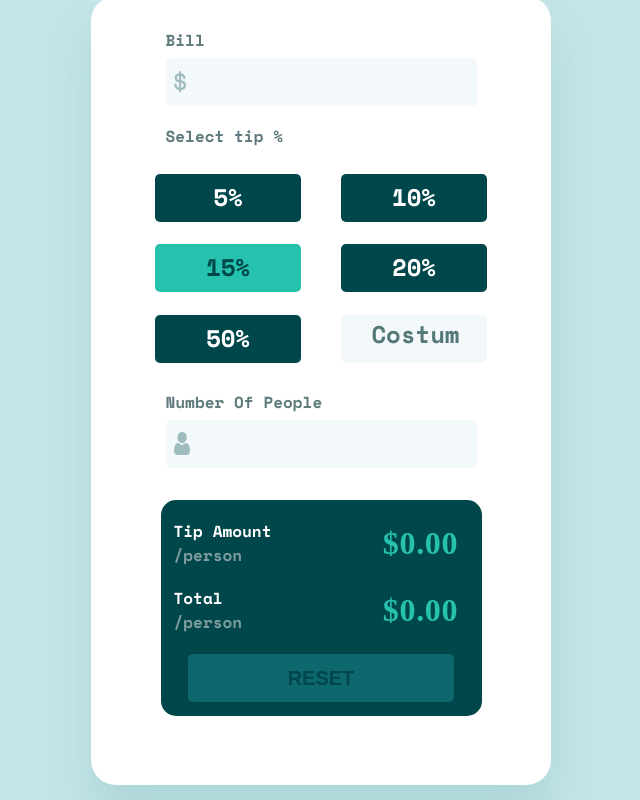
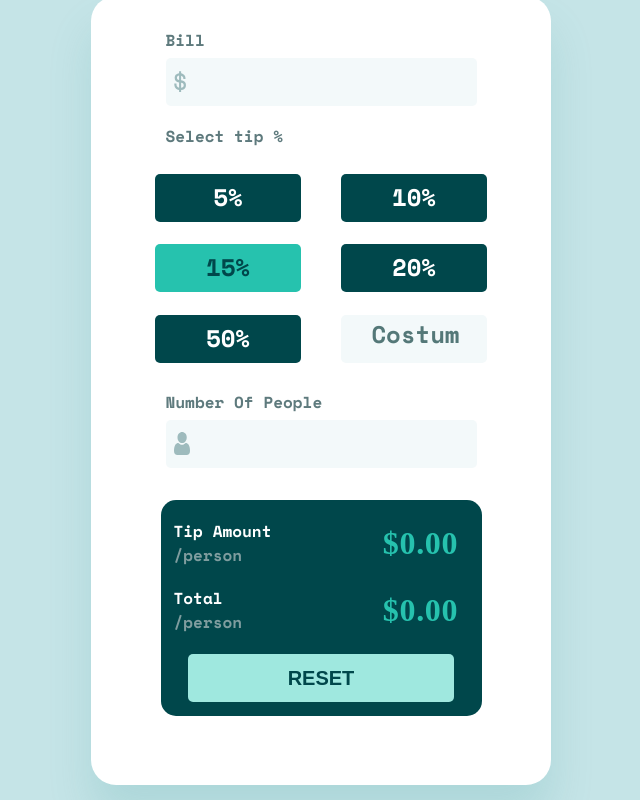
Before and after one commit to aniabaishvili/tip-calculator, a plain HTML site: page index.html in a window 1280 px wide. In both pictures the pointer is over the button "RESET". Shown: the part 158-958 px from the top of the page, without its empty margins (319-959 px from the left). Drawn offline with nearby package versions, Linux system fonts and the light colour scheme.

Commit message:
Update style.css

```diff
--- a/style.css
+++ b/style.css
@@ -203,6 +203,11 @@ button{
 
 }
 
+button:hover{
+    background-color: #9fe8df;
+    cursor: pointer;
+}
+
 @media screen and (min-width:768px){
     .container{
         margin-bottom:15px;
```
